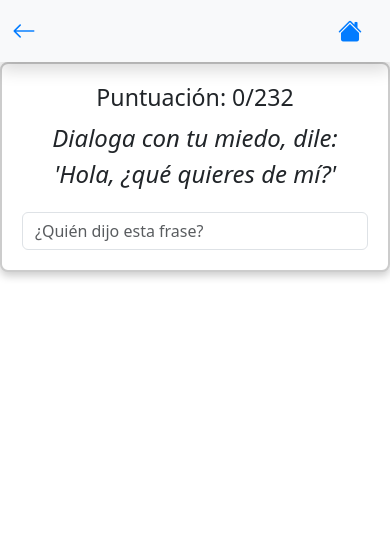
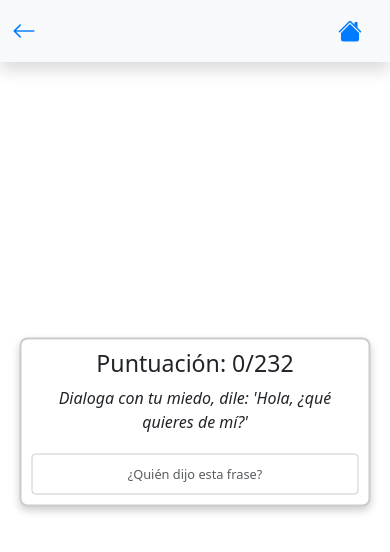
Before and after one commit to Mascalerino/app-tallon, an Angular app: page /quiz-tv-shows/quotes in a window 390 px wide. Shown: the top 552 px of the page. Built offline with nearby package versions, Linux system fonts and the light colour scheme.

Commit message:
Update styles for quotes component

```diff
--- a/src/app/pages/quiz-tv-shows/quotes/quotes.component.css
+++ b/src/app/pages/quiz-tv-shows/quotes/quotes.component.css
@@ -1,36 +1,90 @@
+/* Estilo base */
 body {
+  margin: 0;
+  background-color: #f9f9f9; /* Fondo opcional */
+  height: 100vh; /* Asegura que el body ocupa toda la ventana */
+  position: relative; /* Necesario para usar posicionamiento absoluto dentro del body */
+}
+
+/* Recuadro principal */
+.quote-container {
+  position: absolute;
+  top: 50%;
+  left: 50%;
+  transform: translate(-50%, -50%);
+  width: 90%; /* Porcentaje para pantallas pequeñas */
+  max-width: 600px; /* Limita el ancho máximo */
+  padding: 20px;
+  border: 2px solid #ccc;
+  border-radius: 8px;
+  background-color: white;
+  box-shadow: 0 4px 8px rgba(0, 0, 0, 0.2);
   display: flex;
+  flex-direction: column;
   justify-content: center;
   align-items: center;
-  min-height: 100vh; /* Asegura que el body ocupe toda la ventana */
-  margin: 0; /* Elimina márgenes del body */
-  background-color: #f9f9f9; /* Color de fondo opcional */
+  text-align: center;
 }
 
-.quote-container {
-  max-width: 600px; /* Ancho máximo del recuadro */
-  padding: 20px; /* Espaciado interno */
-  border: 2px solid #ccc; /* Borde gris claro */
-  border-radius: 8px; /* Bordes redondeados */
-  background-color: white; /* Fondo blanco del recuadro */
-  box-shadow: 0 4px 8px rgba(0, 0, 0, 0.2); /* Sombra para resaltar */
+/* Texto de la frase */
+.quote-text {
+  font-size: 1.5rem;
+  font-style: italic;
+  margin-bottom: 20px;
 }
 
-.quote-text {
-  font-size: 1.5rem; /* Tamaño de fuente grande */
-  font-style: italic; /* Texto en cursiva */
-  text-align: center; /* Alineación centrada */
-  margin-bottom: 20px; /* Espaciado inferior */
+/* Input */
+input {
+  width: 100%; /* El input ocupa todo el ancho disponible */
+  max-width: 500px; /* Limita el ancho en pantallas grandes */
+  padding: 10px;
+  font-size: 1rem;
+  border: 1px solid #ccc;
+  border-radius: 4px;
+  text-align: center;
 }
 
+/* Colores para mensajes de feedback */
 .text-success {
-  color: green; /* Color verde para mensajes correctos */
+  color: green;
 }
 
 .text-danger {
-  color: red; /* Color rojo para mensajes incorrectos */
+  color: red;
 }
 
 .text-primary {
-  color: blue; /* Color azul para mensajes informativos */
+  color: blue;
 }
+
+/* Media Queries para pantallas medianas (tablets) */
+@media (max-width: 768px) {
+  .quote-container {
+    padding: 15px; /* Reduce el espaciado interno */
+    max-width: 90%; /* Ajusta el ancho máximo */
+  }
+
+  .quote-text {
+    font-size: 1.2rem; /* Reduce el tamaño del texto */
+  }
+
+  input {
+    font-size: 0.9rem; /* Reduce el tamaño del input */
+  }
+}
+
+/* Media Queries para pantallas pequeñas (móviles) */
+@media (max-width: 480px) {
+  .quote-container {
+    padding: 10px; /* Reduce aún más el espaciado interno */
+    max-width: 95%; /* Ajusta el ancho para móviles */
+  }
+
+  .quote-text {
+    font-size: 1rem; /* Reduce el tamaño del texto */
+  }
+
+  input {
+    font-size: 0.8rem; /* Reduce el tamaño del input */
+  }
+}
```
